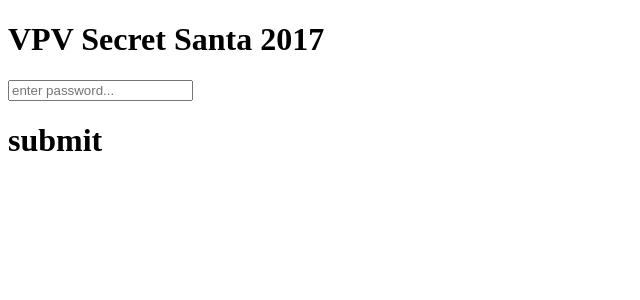
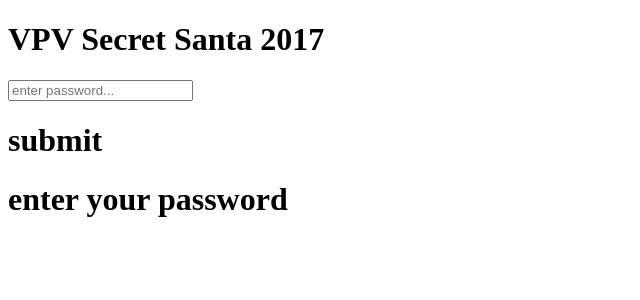
Before and after one commit to Isaacxpreston/vpv-secret-santa, a Vue app in the folder client/: page /#/ in a window 1280 px wide. Shown: the top 300 px of the page, without its empty margins (0-640 px from the left). Built offline with nearby package versions, Linux system fonts and the light colour scheme.

Commit message:
minor style changes

```diff
--- a/client/src/components/sandbox.vue
+++ b/client/src/components/sandbox.vue
@@ -3,16 +3,17 @@
     <input placeholder="enter password..." v-model="password"></input>
     <h1 v-on:click="getProfiles">submit</h1>
     <h2 v-if="profileOne || profileTwo" v-on:click="animateSVG">click</h2>
+    <h1 v-else>enter your password</h1>
 
 
     <div class="profilesContainer">
-      <div v-if="profileOne || profileTwo" class="profile">
-        <h1 :class="nameClass">{{profileOne}}</h1>
+      <div v-if="profileOne || profileTwo" class="profileInner">
+        <h1 :class="nameClass">You: {{profileOne}}</h1>
         <component :is="profileOne.toLowerCase()" :data="profileData"></component>
       </div>
 
-      <div v-if="profileOne || profileTwo" class="profile">
-        <h1 :class="nameClass">{{profileTwo}}</h1>
+      <div v-if="profileOne || profileTwo" class="profileInner">
+        <h1 :class="nameClass">You need to buy a gift for: {{profileTwo}}</h1>
         <component :is="profileTwo.toLowerCase()" :data="profileData"></component>
       </div>
     </div>
@@ -63,7 +64,11 @@
               ctx.nameClass['hidden'] = true
               ctx.profileData.parentClass['hidden'] = true
               ctx.profileData.bgClass['hidden'] = true
-            }, 1500)
+              setTimeout(() => {
+                ctx.profileOne = null
+                ctx.profileTwo = null
+              }, 500)
+            }, 2000)
           }
         })
       },
@@ -98,11 +103,15 @@
   .profilesContainer {
     position: relative;
     display: flex;
+    width: 100%;
   }
 
-  .profile {
+  .profileInner {
     position: relative;
+    width: 50%;
+    height: 250px;
     margin: auto;
     text-align: center;
   }
+
 </style>
--- a/client/src/scss/index.scss
+++ b/client/src/scss/index.scss
@@ -3,6 +3,9 @@
 }
 
 .profile {
+  position: relative;
+  width: 100%;
+  height: 100%;
   transition: all 0.5s ease-in-out;
 }
 
```
